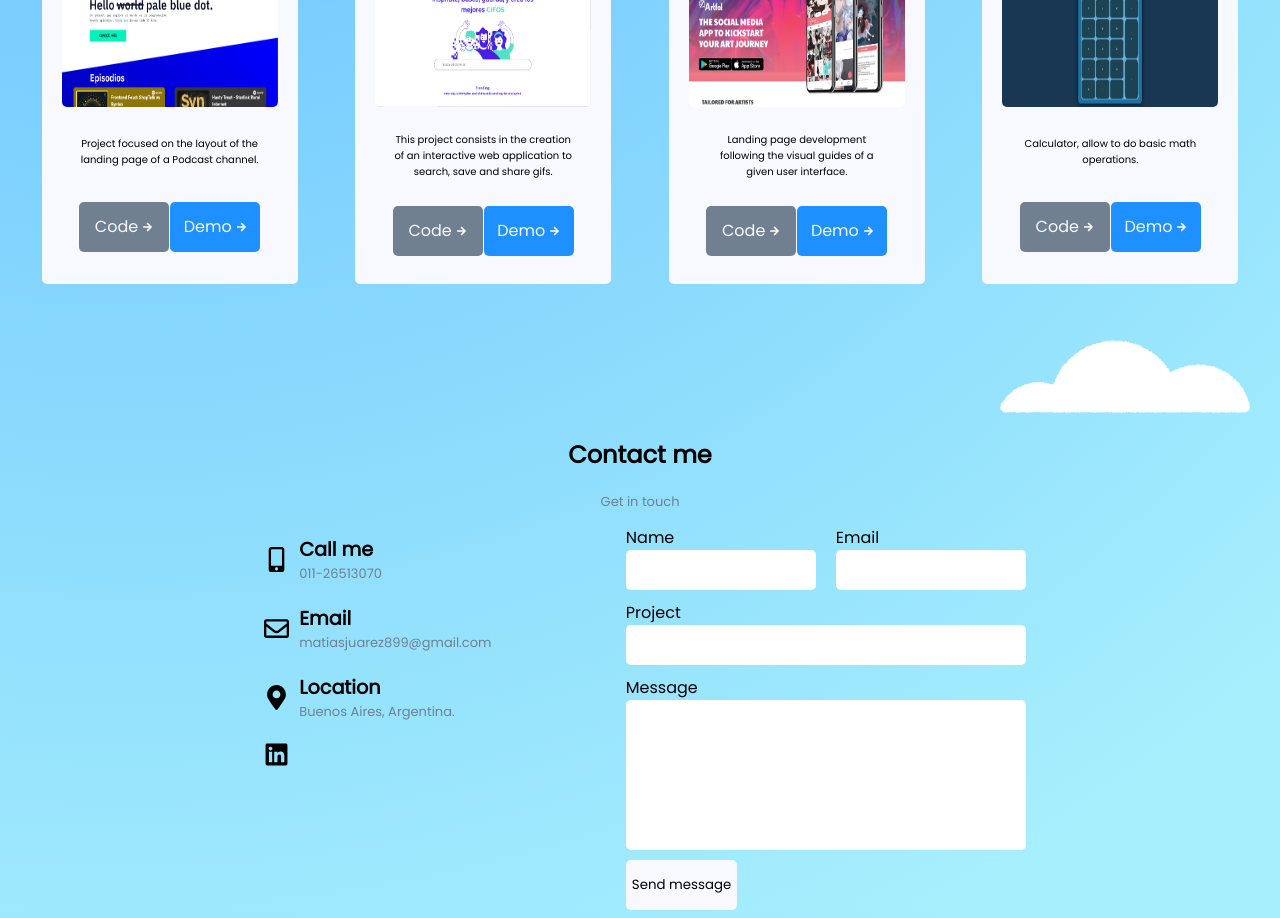
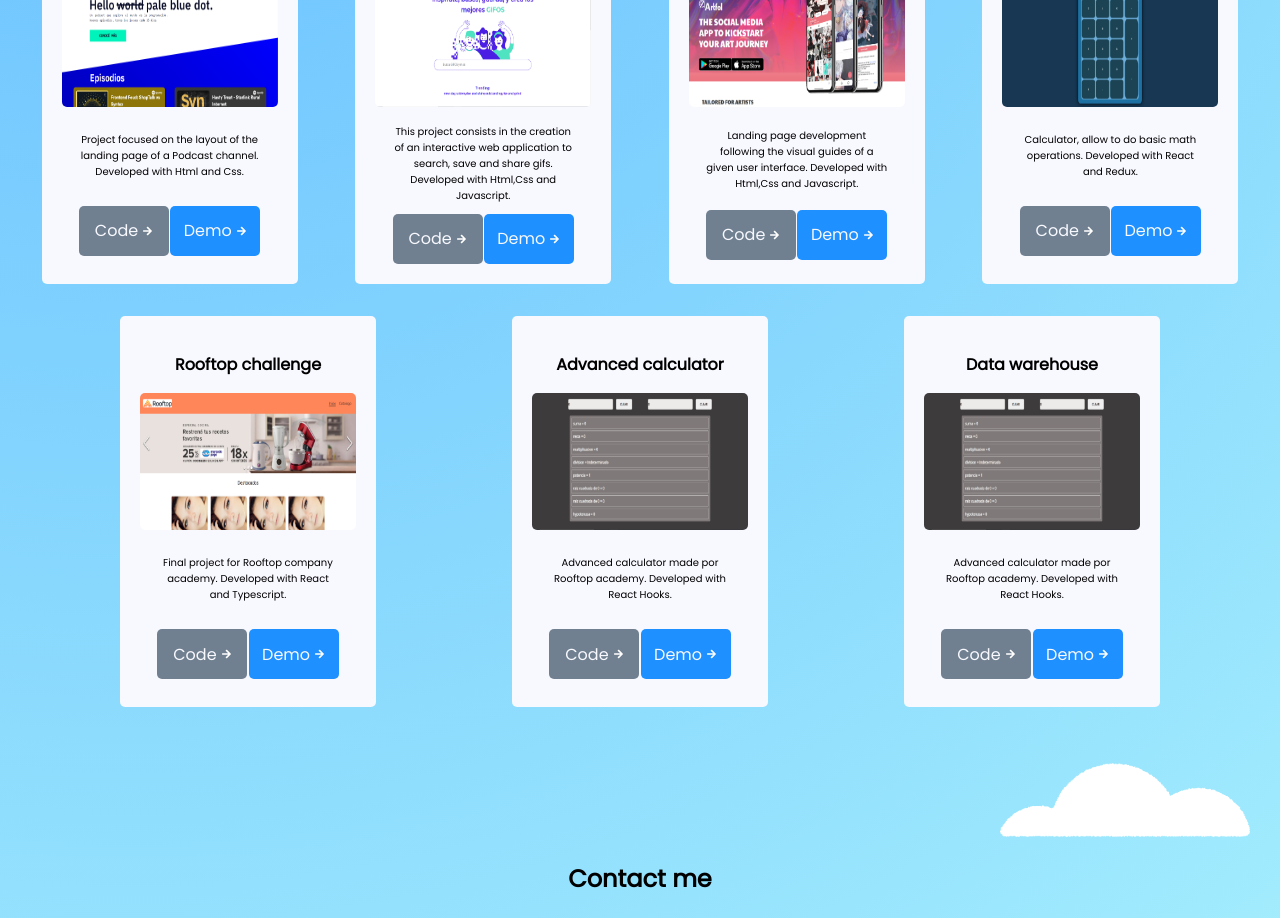
Before and after one commit to matiasj899/Portfolio, a Next.js app: page / in a window 1280 px wide. Shown: the part 980-1898 px from the top of the page. Built offline with nearby package versions, Linux system fonts and the light colour scheme.

Commit message:
add projects

```diff
--- a/pages/index.tsx
+++ b/pages/index.tsx
@@ -19,7 +19,7 @@ const projects = [
     link: "https://podcast-and-more.netlify.app/",
     git:"https://github.com/matiasj899/Podcast-Channel-",
     description:
-      "Project focused on the layout of the landing page of a Podcast channel.",
+      "Project focused on the layout of the landing page of a Podcast channel. Developed with Html and Css.",
   },
   {
     id: 2,
@@ -28,7 +28,7 @@ const projects = [
     link: "https://ilovegifos.netlify.app/",
     git:"https://github.com/matiasj899/IloveGIFOS",
     description:
-      "This project consists in the creation of an interactive web application to search, save and share gifs.",
+      "This project consists in the creation of an interactive web application to search, save and share gifs. Developed with Html,Css and Javascript.",
   },
   {
     id: 3,
@@ -37,7 +37,7 @@ const projects = [
     link: "https://artfol.netlify.app/",
     git:"https://github.com/matiasj899/IloveGIFOS",
     description:
-      "Landing page development following the visual guides of a given user interface.",
+      "Landing page development following the visual guides of a given user interface. Developed with Html,Css and Javascript.",
   },
   {
     id: 4,
@@ -46,8 +46,35 @@ const projects = [
     link: "https://calculadora-react-redux.netlify.app/",
     git:"https://github.com/matiasj899/Calculadora-redux",
     description:
-      "Calculator, allow to do basic math operations.",
+      "Calculator, allow to do basic math operations. Developed with React and Redux.",
   },
+  {
+    id: 5,
+    name: "Rooftop challenge",
+    img: "/rooftop-challenge.png",
+    link: "https://rooftop-frontend-challenge.netlify.app/",
+    git:"https://github.com/matiasj899/Rooftop-challenge-frontend",
+    description:
+      "Final project for Rooftop company academy. Developed with React and Typescript.",
+  },{
+    id: 6,
+    name: "Advanced calculator",
+    img: "/advanced-calculator.png",
+    link: "https://advanced-calculator.netlify.app/",
+    git:"https://github.com/matiasj899/calculadora-avanzada",
+    description:
+      "Advanced calculator made por Rooftop academy. Developed with React Hooks.",
+  },
+  {
+    id: 7,
+    name: "Data warehouse",
+    img: "/advanced-calculator.png",
+    link: "https://advanced-calculator.netlify.app/",
+    git:"https://github.com/matiasj899/calculadora-avanzada",
+    description:
+      "Advanced calculator made por Rooftop academy. Developed with React Hooks.",
+  },
+
 ];
 
 const Home: NextPage = () => {
```
Also changed, not shown: public/advanced-calculator.png (added), public/rooftop-challenge.png (added).
